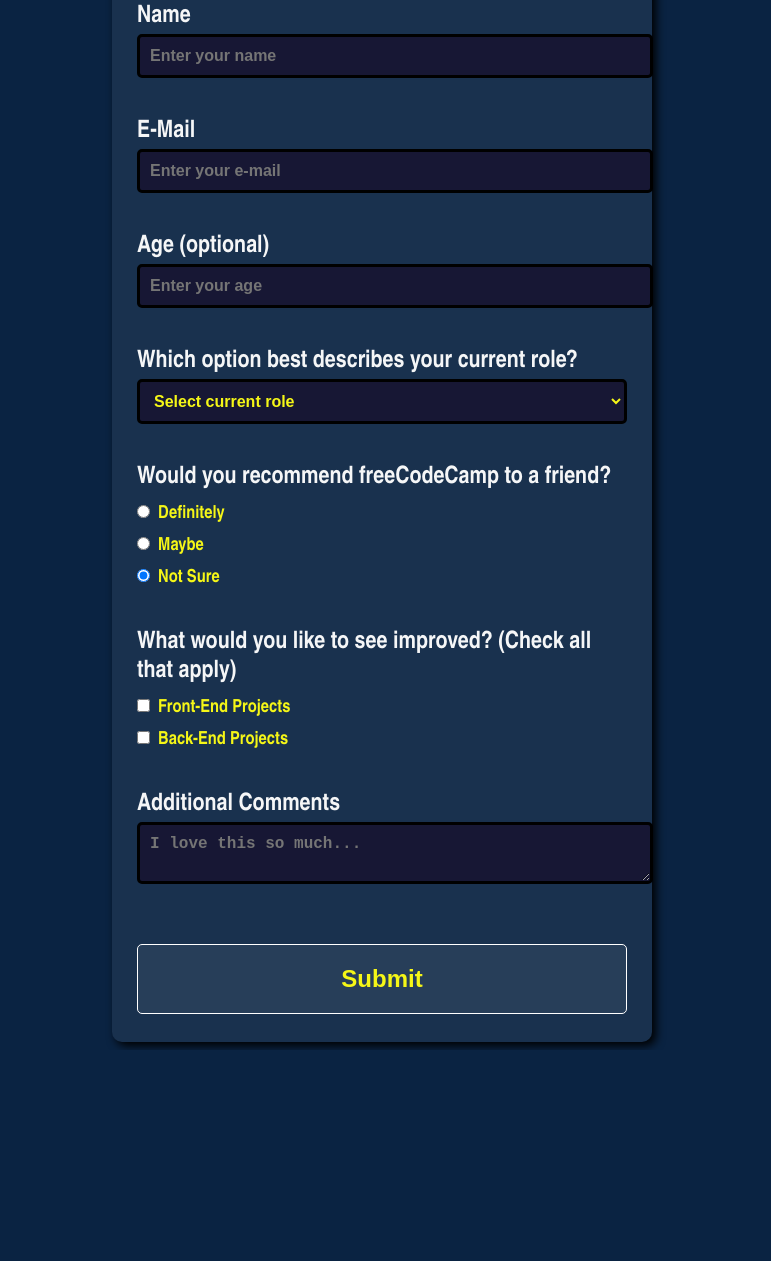
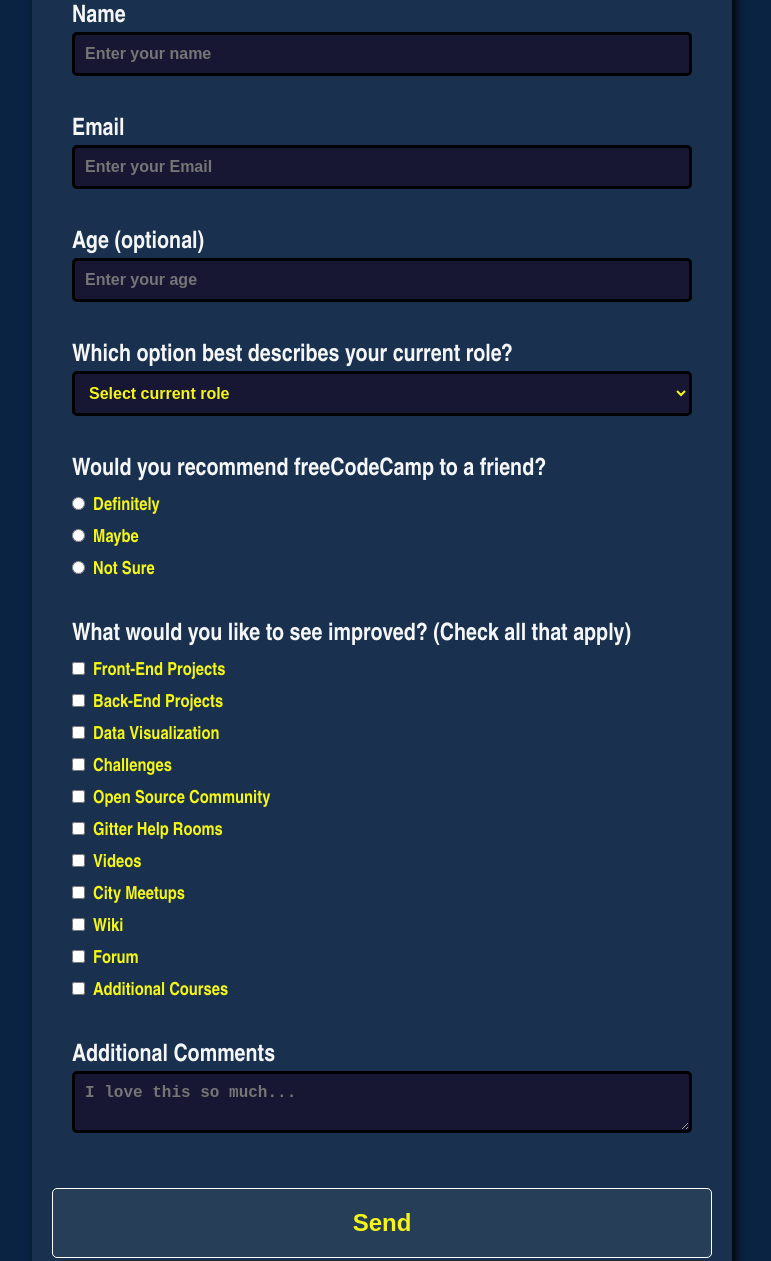
Before and after one commit to thisisjeffsnow/freecodecamp-solutions, a plain HTML site: page New Responsive Web Design/Survey Form/index.html in a window 1280 px wide. Shown: the part 205-1466 px from the top of the page, without its empty margins (258-1029 px from the left). Before the commit the page ends 1255 px from the top, so only its background shows below. Drawn offline with Linux system fonts and the light colour scheme.

Commit message:
form options and css
To more closely replicate the working project they have you work with. Fixed spacing, css selectors, html grouping.

```diff
--- a/New Responsive Web Design/Survey Form/index.html
+++ b/New Responsive Web Design/Survey Form/index.html
@@ -9,48 +9,95 @@
 </head>
 
 <body>
+
     <header>
         <h1 id="title">Survey Form</h1>
         <p id="description">Thank you for taking the time to complete this survey.</p>
     </header>
+
+    <main>
         <form action="" method="post" id="survey-form">
+
+            <!-- Demographics -->
             <fieldset>
+
+                <div class="question">
                     <label id="name-label" for="name">Name<input id="name" type="text" required
                             placeholder="Enter your name"></label>
-            <label id="email-label" for="email">E-Mail<input id="email" type="email" placeholder="Enter your e-mail"
-                    required></label>
-            <label id="number-label" for="age">Age (optional)<input id="number" type="number" min="10" max="120"
+                </div>
+                <div class="question">
+                    <label id="email-label" for="email">Email<input id="email" type="email"
+                            placeholder="Enter your Email" required></label>
+                </div>
+                <div class="question">
+                    <label id="number-label" for="age">Age (optional)<input id="number" type="number" min="10" max="150"
                             placeholder="Enter your age"></label>
-            Which option best describes your current role?
-            <select id="dropdown">
-                <option name="role">Select current role</option>
-                <option name="role">Student</option>
-                <option name="role">Full Time Job</option>
-                <option name="role">Full Time Learner</option>
-                <option name="role">Rather Not Say</option>
-                <option name="role">Other</option>
+                </div>
+
+                <div class="question">
+                    <p>Which option best describes your current role?</p>
+                    <select name="current-role" id="current-role" required>
+                        <option name="role" value="">Select current role</option>
+                        <option name="role" value="student">Student</option>
+                        <option name="role" value="full-time-job">Full Time Job</option>
+                        <option name="role" value="full-time-learner">Full Time Learner</option>
+                        <option name="role" value="rather-not-say">Rather Not Say</option>
+                        <option name="role" value="other">Other</option>
                     </select>
-            Would you recommend freeCodeCamp to a friend?
-            <label class="choices" for="definitely"><input type="radio" name="recommend" id="definitely" value="definitely">
+                </div>
+
+                <!-- Opinion Questions-->
+                <div class="question">
+                    <p>Would you recommend freeCodeCamp to a friend?</p>
+                    <label class="choices" for="definitely"><input type="radio" name="recommend" id="definitely"
+                            value="definitely">
                         Definitely</label>
-            <label class="choices" for="maybe"><input type="radio" name="recommend" id="maybe" value="maybe"> Maybe</label>
-            <label class="choices" for="notsure"><input type="radio" name="recommend" id="notsure" value="notsure" checked> Not
+                    <label class="choices" for="maybe"><input type="radio" name="recommend" id="maybe" value="maybe">
+                        Maybe</label>
+                    <label class="choices" for="notsure"><input type="radio" name="recommend" id="notsure"
+                            value="notsure"> Not
                         Sure</label>
-        </fieldset>
-        <fieldset>
-            What would you like to see improved? (Check all that apply)
-            <label class="choices" for="front-end"><input type="checkbox" value="front-end"> Front-End Projects</input></label>
-            <label class="choices" for="back-end"><input type="checkbox" value="back-end"> Back-End Projects</input></label>
-        </fieldset>
-        <fieldset>
-            Additional Comments
+                </div>
+
+                <div class="question">
+                    <p>What would you like to see improved? (Check all that apply)</p>
+                    <label class="choices" for="front-end"><input type="checkbox" value="front-end"> Front-End
+                        Projects</input></label>
+                    <label class="choices" for="back-end"><input type="checkbox" value="back-end"> Back-End
+                        Projects</input></label>
+                    <label class="choices" for="data-visualization"><input type="checkbox" value="data-visualization">
+                        Data
+                        Visualization</input></label>
+                    <label class="choices" for="challenges"><input type="checkbox" value="challenges">
+                        Challenges</input></label>
+                    <label class="choices" for="open-source-community"><input type="checkbox"
+                            value="open-source-community">
+                        Open Source Community</input></label>
+                    <label class="choices" for="gitter-help-rooms"><input type="checkbox" value="gitter-help-rooms">
+                        Gitter
+                        Help Rooms</input></label>
+                    <label class="choices" for="Videos"><input type="checkbox" value="Videos"> Videos</input></label>
+                    <label class="choices" for="city-meetups"><input type="checkbox" value="city-meetups"> City
+                        Meetups</input></label>
+                    <label class="choices" for="wiki"><input type="checkbox" value="wiki"> Wiki</input></label>
+                    <label class="choices" for="forum"><input type="checkbox" value="forum"> Forum</input></label>
+                    <label class="choices" for="additional-courses"><input type="checkbox" value="additional-cousres">
+                        Additional Courses</input></label>
+                </div>
+
+                <!-- Open-ended Questions -->
+                <div class="question">
+                    <p>Additional Comments</p>
                     <label for="comments"><textarea id="comments" name="comments"
                             placeholder="I love this so much..."></textarea></label>
+                </div>
+
             </fieldset>
-        <fieldset>
-            <input type="submit" id="submit" value="Submit">
-        </fieldset>
+
+            <button type="submit">Send</button>
+
         </form>
+    </main>
 </body>
 
 </html>
--- a/New Responsive Web Design/Survey Form/styles.css
+++ b/New Responsive Web Design/Survey Form/styles.css
@@ -1,3 +1,8 @@
+* {
+    /* outline: 1px solid red; */
+    box-sizing: border-box;
+}
+
 body {
     font-family: "Arial Narrow", "Open Sans", sans-serif;
     background-color: #0A2342;
@@ -5,11 +10,17 @@
   }
 
   p {
-    font-size: 20px;
+    margin: 0px;
+    padding: 0px;
   }
 
   header {
     text-align: center;
+  }
+
+  header > p {
+    font-size: 20px;
+    padding: 20px;
   }
 
   h1 {
@@ -19,22 +30,21 @@
   }
 
   form {
-    padding: 20px;
+    padding: 0px 20px 20px 20px;
     border-radius: 10px;
     font-size: 24px;
     font-weight: bold;
     box-shadow: 4px 4px 10px 0px black;
     margin: 0 auto;
-    max-width: 500px;
+    max-width: 700px;
     width: 80%;
     background-color: #ffffff10;
   }
 
   input,
   select,
-  textarea {
+  textarea, button {
     display: block;
-    margin: 2px 0 40px 0;
     width: 100%;
     font-size: 16px;
     font-weight: 800;
@@ -48,7 +58,6 @@
   label {
     display: block;
     padding: 0px;
-    margin: 0px;
   }
 
   label.choices {
@@ -64,16 +73,19 @@
     margin: 12px 4px 2px 0;
   }
 
+  div.question {
+    margin: 40px 0px;
+  }
+
   fieldset {
     border: 0px;
-    padding: 12px 5px;
-    margin: 1rem 0;
+    /* border-bottom: 2px dotted black;
+    padding: 30px 0px 30px 0px; */
   }
 
-  input[type="submit"] {
+  button {
     padding: 20px;
     font-size: 24px;
     border: 1px solid white;
     background-color: #ffffff10;
-    margin: -20px 0;
   }
```
Lines whose indentation alone changed are shown as unchanged.
